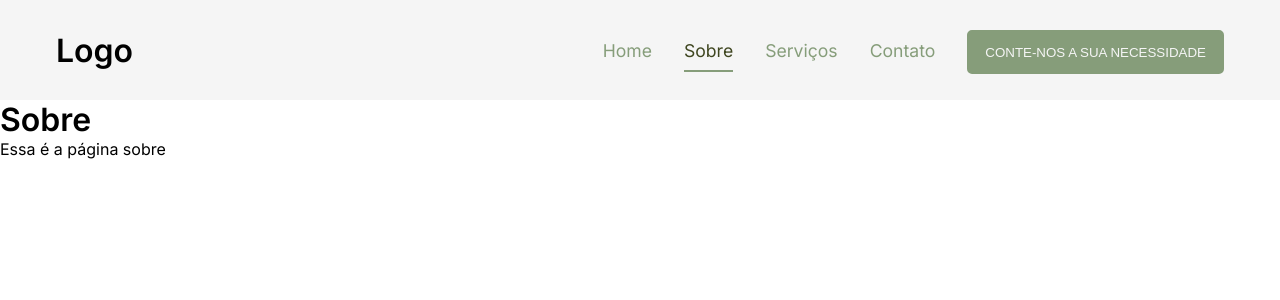
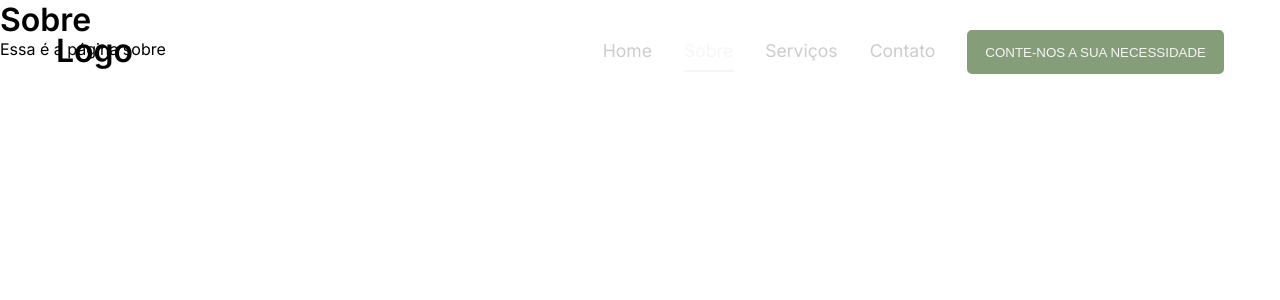
Before and after one commit to bduarte10/site-mutualiza, a Next.js app: page /sobre in a window 1280 px wide. Shown: the top 300 px of the page. Built offline with nearby package versions, Linux system fonts and the light colour scheme.

Commit message:
style: nova cor padrao da navbar e header

```diff
--- a/src/components/Header/header.module.css
+++ b/src/components/Header/header.module.css
@@ -1,5 +1,8 @@
 .header {
-  background-color: var(--white);
+  position: fixed;
+  top: 0;
+  width: 100%;
+  background-color: transparent;
 }
 .navbar {
   display: flex;
@@ -7,11 +10,17 @@
   align-items: center;
   min-height: 100px;
 }
+.logo {
+  font-size: 2rem;
+  font-weight: 500;
+  color: var(--white);
+  text-decoration: none;
+}
 .list a {
   position: relative;
   display: inline-block;
   text-decoration: none;
-  color: var(--primary);
+  color: #ccc;
   font-size: 1.1rem;
   font-weight: 400;
   margin-right: 2rem;
@@ -25,7 +34,7 @@
   left: 0;
   width: 0%;
   height: 2px;
-  background-color: var(--primary);
+  background-color: var(--white);
   transition: 0.5s;
 }
 .list a.active::after {
@@ -35,10 +44,10 @@
   width: 100%;
 }
 .list a:hover {
-  color: var(--secondary);
+  color: var(--white);
 }
 .active {
-  color: var(--secondary) !important;
+  color: var(--white) !important;
 }
 .button {
   background-color: var(--primary);
```
